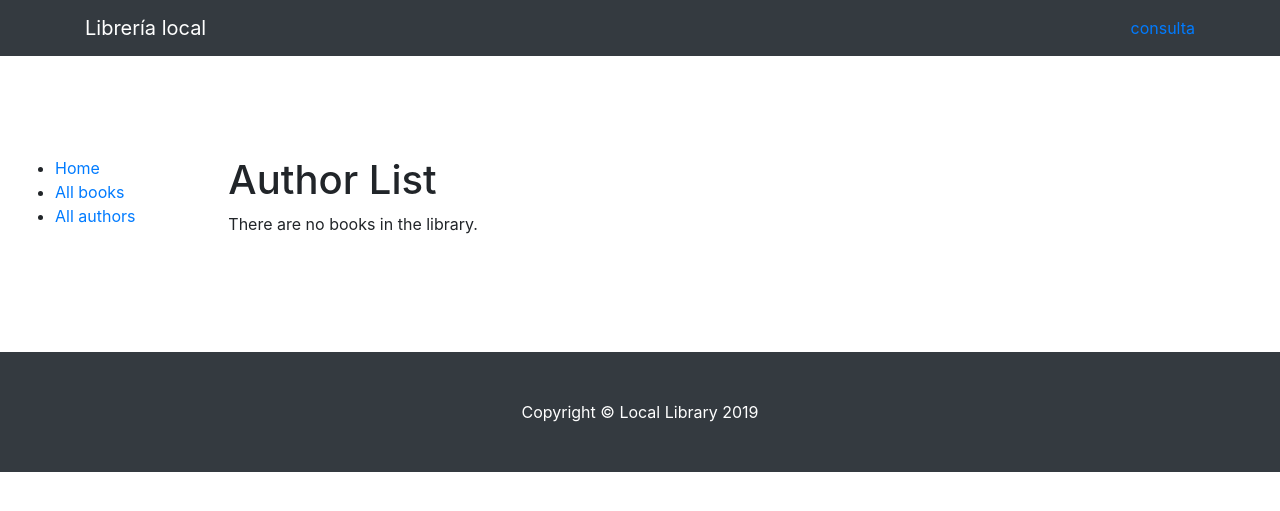
After one commit to jrco1989/library, a Django app: template catalog/templates/catalog/author_list.html in a window 1280 px wide. The commit adds this page. Shown: the top 511 px of the page. Run offline with Django 3.2, Linux system fonts and the light colour scheme; the template is opened without the code that fills it, so the values that code supplies are empty; some libraries are stand-ins or nearby versions.

Commit message:
creacion de las vistas y plantillas para lista y detalle de los authores

```diff
--- a/catalog/templates/base2.html
+++ b/catalog/templates/base2.html
@@ -11,13 +11,16 @@
   {% block title %}{% endblock %}
 
   <!-- Bootstrap core CSS -->
+  {% load static %}
   <link href="/static/vendor/bootstrap/css/bootstrap.min.css" rel="stylesheet">
 
   <!-- Custom styles for this template -->
+  {% load static %}
   <link href="/static/css/scrolling-nav.css" rel="stylesheet">
 
 </head>
 <body id="page-top">
+
   <!-- Navigation -->
   <nav class="navbar navbar-expand-lg navbar-dark bg-dark fixed-top" id="mainNav">
     <div class="container">
@@ -28,13 +31,7 @@
       <div class="collapse navbar-collapse" id="navbarResponsive">
         <ul class="navbar-nav ml-auto">
           <li class="nav-item">
-            <a class="nav-link js-scroll-trigger" href="#about">consulta</a>
-          </li>
-          <li class="nav-item">
-            <a class="nav-link js-scroll-trigger" href="#services">resgísrate</a>
-          </li>
-          <li class="nav-item">
-            <a class="nav-link js-scroll-trigger" href="#contact">asesórate</a>
+            <a class="nav-brand js-scroll-trigger" href="{% url 'index'%}">consulta</a>
           </li>
         </ul>
       </div>
@@ -43,7 +40,23 @@
 
   <header >
    {%block header%} {%endblock%}
-   {% block content %}{%endblock%}
+
+
+  <div class="container-fluid">
+
+    <div class="row">
+      <div class="col-sm-2">
+      {% block sidebar %}
+      <ul class="sidebar-nav">
+          <li><a href="{% url 'index' %}">Home</a></li>
+          <li><a href="{% url 'books' %}">All books</a></li>
+          <li><a href="{% url 'authors' %}">All authors</a></li>
+      </ul>
+     {% endblock %}
+      </div>
+      <div class="col-sm-10 ">
+      {% block content %}
+    {% endblock %}
     {% block pagination %}
     {% if is_paginated %}
         <div class="pagination">
@@ -61,8 +74,9 @@
         </div>
     {% endif %}
   {% endblock %}
+  </div>
+
   </header>
-
 
    <!-- Footer -->
    <footer class="py-5 bg-dark">
--- /dev/null
+++ b/catalog/templates/catalog/author_list.html
@@ -0,0 +1,21 @@
+{%extends "base2.html"%}
+
+{% block title %}<title>Authors List </title>{% endblock %}
+
+{% block content %}
+<h1>Author List</h1>
+
+    {% if author_list %}
+    <ul>
+
+      {% for author in author_list %}
+      <li>
+        <a href="{{ author.get_absolute_url }}">{{ author.last_name }} , {{author.first_name}} </a>
+      </li>
+      {% endfor %}
+
+    </ul>
+    {% else %}
+      <p>There are no books in the library.</p>
+    {% endif %}
+{%endblock%}
--- a/catalog/templates/catalog/book_list.html
+++ b/catalog/templates/catalog/book_list.html
@@ -1,4 +1,6 @@
 {%extends "base2.html"%}
+
+{% block title %}<title>Poncha la lo </title>{% endblock %}
 
 {% block content %}
 <h1>Book List</h1>
@@ -8,7 +10,7 @@
 
       {% for book in book_list %}
       <li>
-        <a href="{{ book.get_absolute_url }}">{{ book.title }}</a> ({{book.author}})
+        <a href="{{ book.get_absolute_url }}">{{ book.title }}</a> <a href=" {%url 'author-detail' book.author.pk %}">({{book.author}})</a>
       </li>
       {% endfor %}
 
--- a/catalog/urls.py
+++ b/catalog/urls.py
@@ -1,6 +1,7 @@
+from . import views
 from django.conf.urls import url
 from django.urls import path
-from . import views
+
 
 
 
@@ -8,5 +9,7 @@ urlpatterns = [
     path('', views.index, name='index'),
     path('books/', views.BookListView.as_view(), name='books'),
     path ('books_details/<int:pk>', views.BookDetailView.as_view(), name='book-detail'),
+    path ('authors/', views.AuthorListView.as_view(),name='authors'),
+    path ('authors_details/<int:pk>', views.AuthorDetailView.as_view(), name='author-detail')
 
 ]
```
Also changed, not shown: catalog/templates/catalog/author_detail.html (added, +21 -0 lines), catalog/templates/catalog/book_detail.html (+6 -4 lines), catalog/templates/index.html (+4 -12 lines), catalog/views.py (+23 -8 lines), localllibrary/settings.py (+0 -12 lines). Lines whose indentation alone changed are shown as unchanged.
